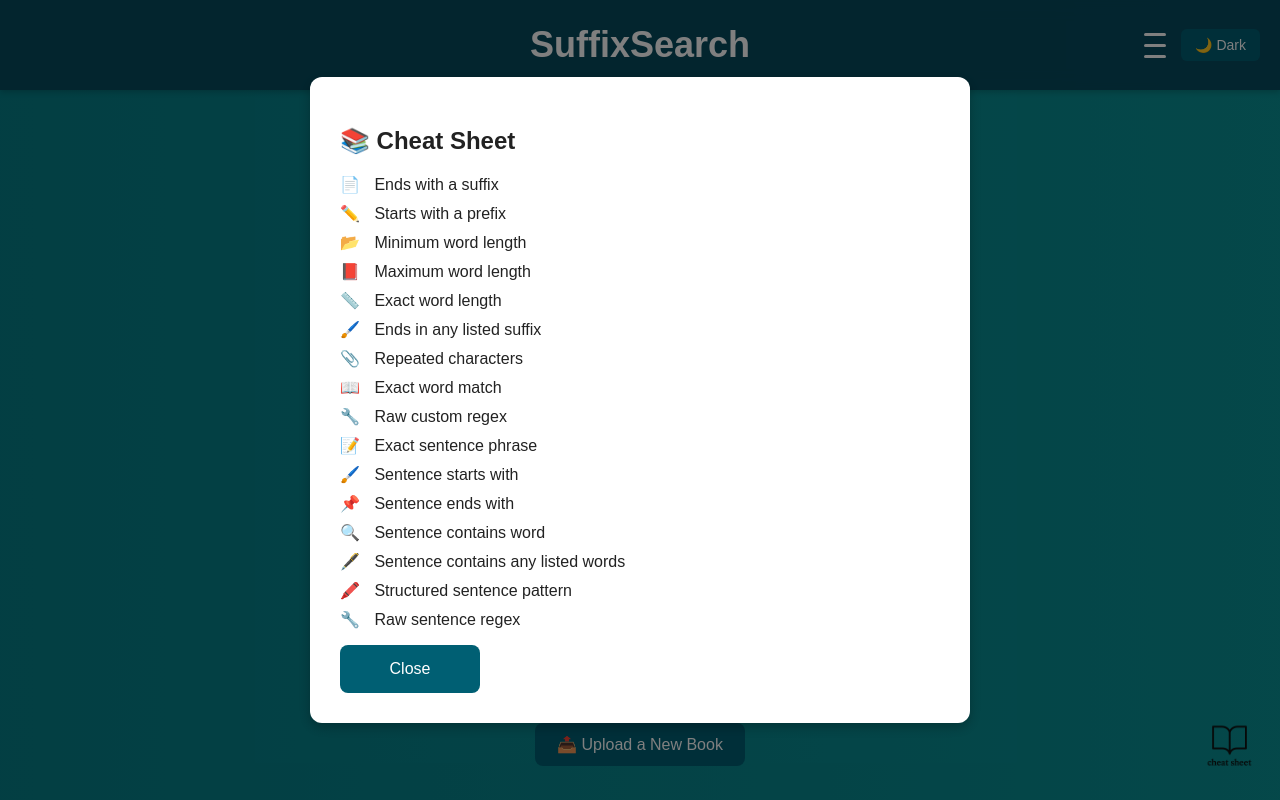
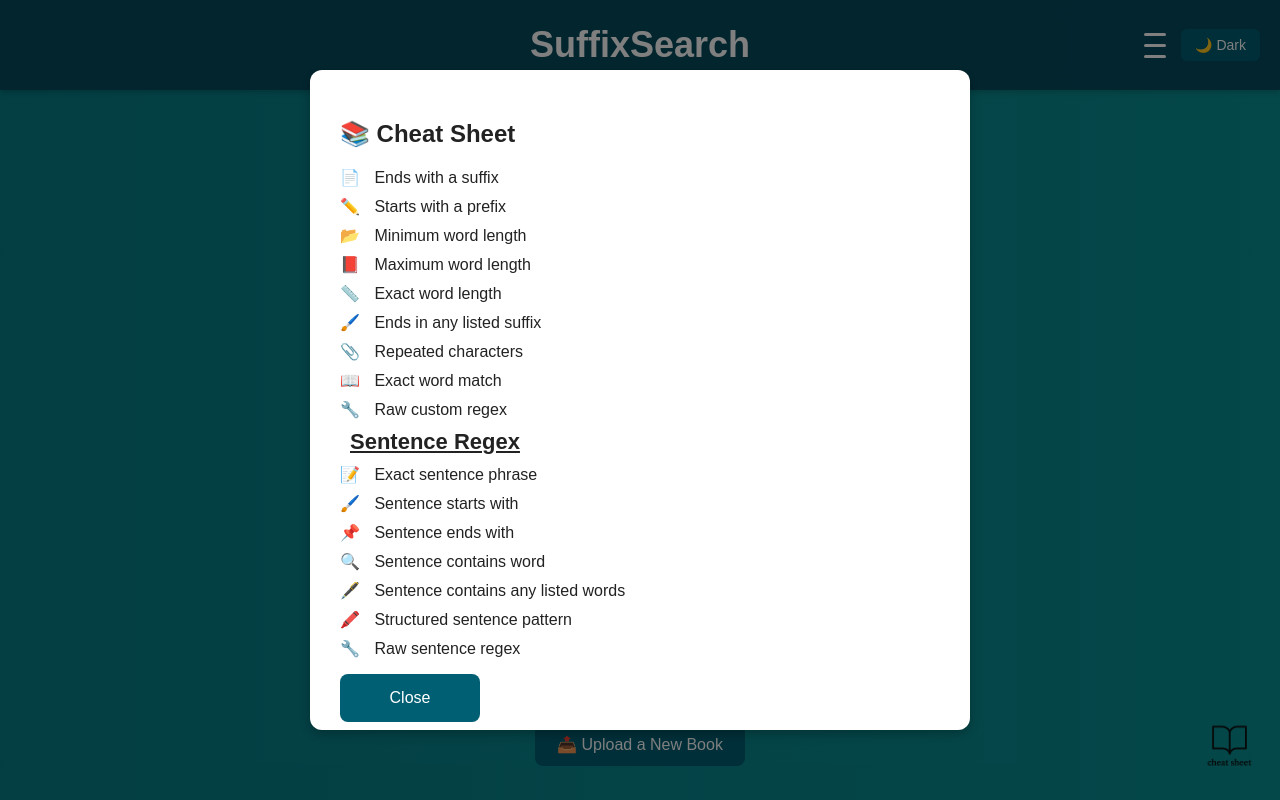
Before and after one commit to NirvanaMangion/GAPT_SuffixTree, a React (Create React App) app in the folder frontend/: page / in a window 1280 px wide. Both pictures are taken after a click on the element 1230 px from the left and 748 px from the top of the page. Built offline with nearby package versions, Linux system fonts and the light colour scheme; the HTML template or start-up script is replaced by a standard one.

Commit message:
changed cheatsheet

```diff
--- a/frontend/src/components/CheatSheet.js
+++ b/frontend/src/components/CheatSheet.js
@@ -12,6 +12,7 @@
   { emoji: '📎', description: 'Repeated characters' },
   { emoji: '📖', description: 'Exact word match' },
   { emoji: '🔧', description: 'Raw custom regex' },
+  { emoji : '  ', description: <span style={{ fontWeight: 'bold', textDecoration: 'underline', fontSize: '22px' }}>Sentence Regex</span> },
   { emoji: '📝', description: 'Exact sentence phrase' },
   { emoji: '🖌️', description: 'Sentence starts with' },
   { emoji: '📌', description: 'Sentence ends with' },
```
